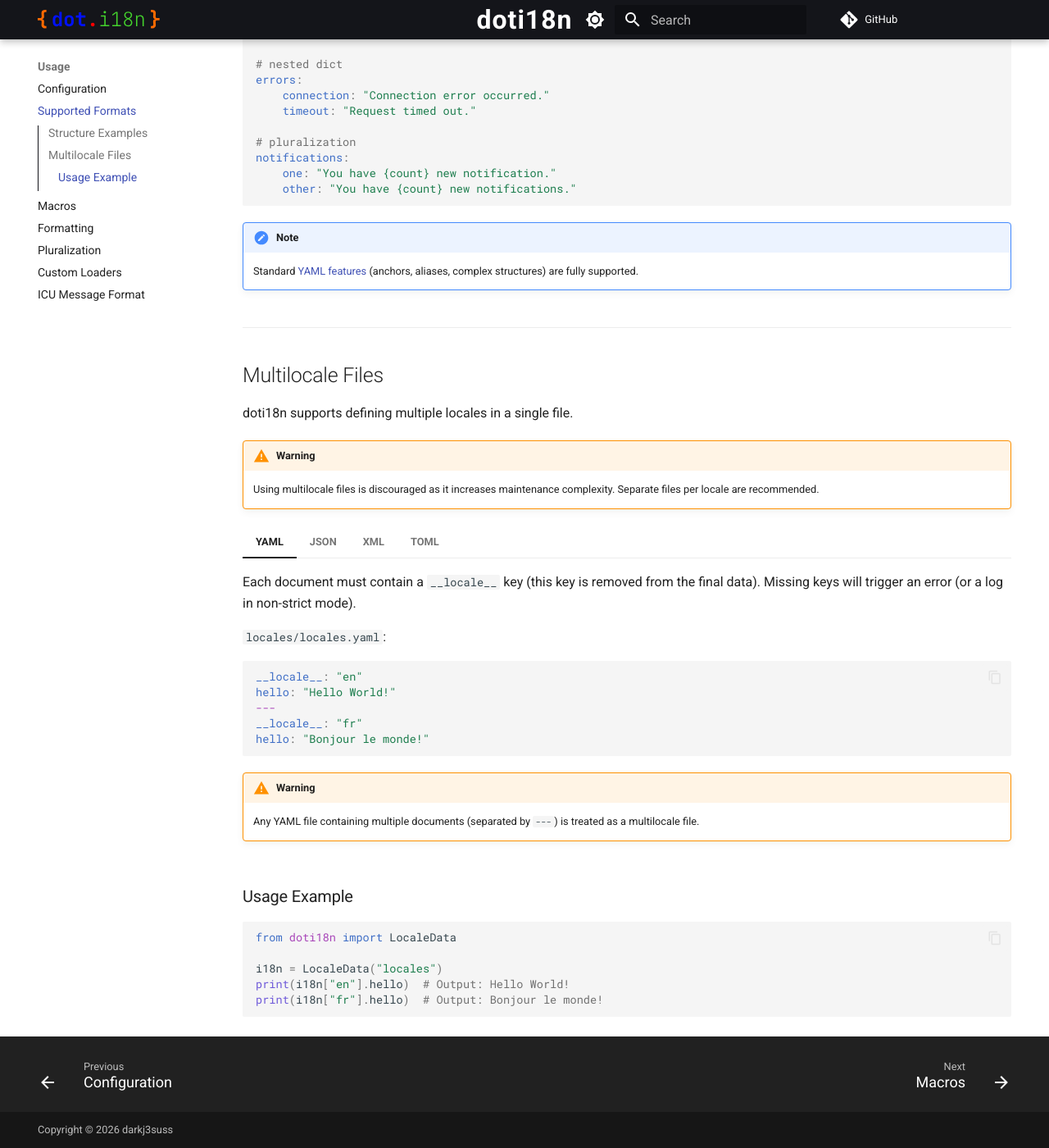
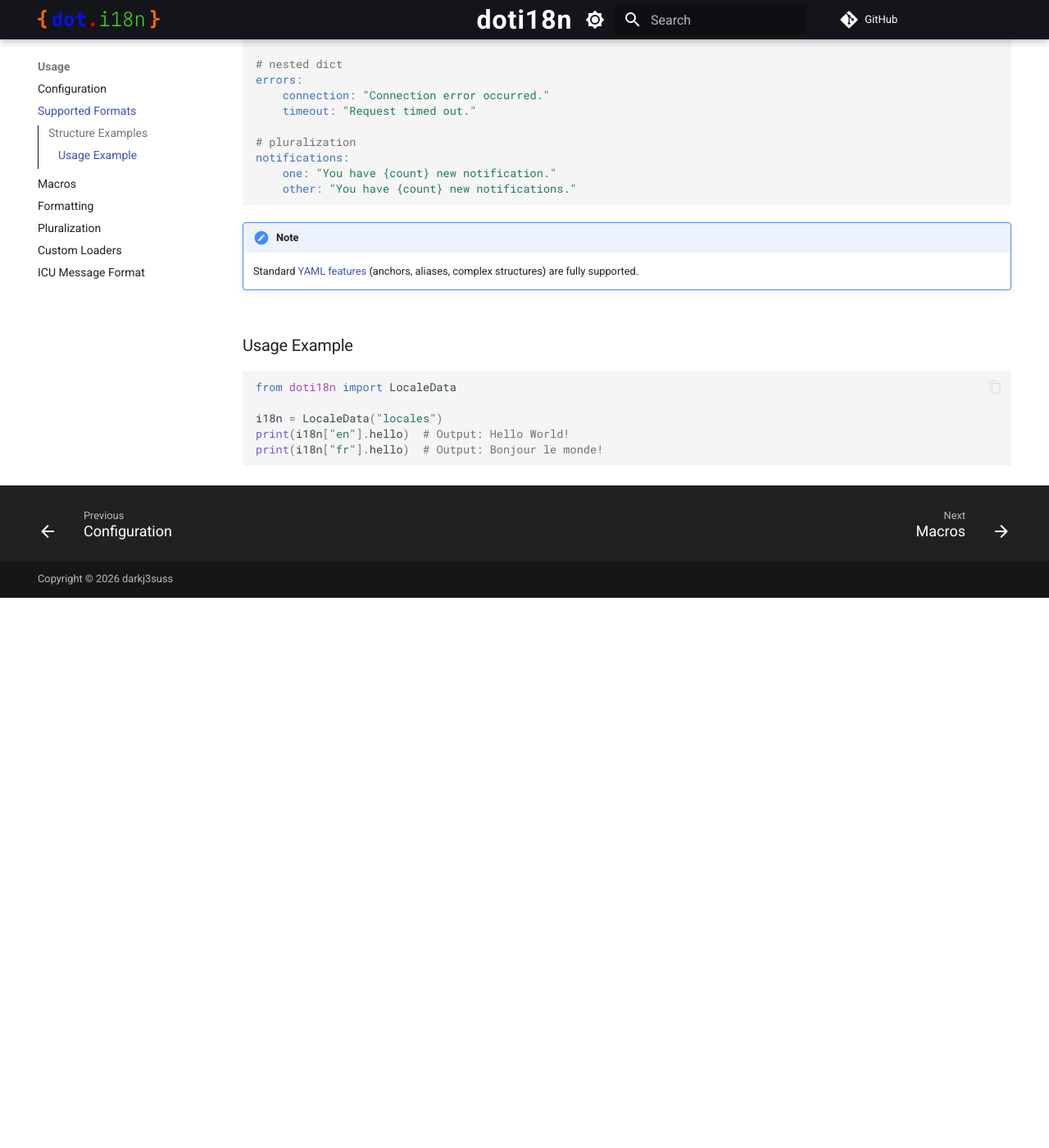
Before and after one commit to darkj3suss/doti18n, an MkDocs documentation site: the page built from docs/pages/usage/supported_formats.md, in a window 1280 px wide and 1400 px high, scrolled down 841 px. Shown: the whole window at 82% size. Built offline with MkDocs 1.6.1 and Material for MkDocs 9.7.7, drawn with Linux system fonts in a browser that asks for light colours; comment, search, counter and statistics services are not loaded; after the commit the page ends 1570 px from its top, so only the background shows below that.

Commit message:
docs: remove mentions of multilocale support

````diff
--- a/docs/pages/usage/supported_formats.md
+++ b/docs/pages/usage/supported_formats.md
@@ -173,83 +173,6 @@
     !!! note
         Standard [TOML features](https://toml.io/en/) (arrays of tables, inline tables, multi-line strings) are fully supported.
 
----
-
-## Multilocale Files
-doti18n supports defining multiple locales in a single file.
-
-!!! warning
-    Using multilocale files is discouraged as it increases maintenance complexity. Separate files per locale are recommended.
-
-=== "YAML"
-    Each document must contain a `__locale__` key (this key is removed from the final data). Missing keys will trigger an error (or a log in non-strict mode).
-
-    `locales/locales.yaml`:
-    ```yaml
-    __locale__: "en"
-    hello: "Hello World!"
-    ---
-    __locale__: "fr"
-    hello: "Bonjour le monde!"
-    ```
-
-    !!! warning
-        Any YAML file containing multiple documents (separated by `---`) is treated as a multilocale file.
-
-=== "JSON"
-    Each object in the root list must contain a `__locale__![img.png](img.png)` key (this key is removed from the final data). Missing keys will trigger an error (or a log in non-strict mode).
-
-    `locales/locales.json`:
-    ```json
-    [
-        {
-            "__locale__": "en",
-            "hello": "Hello World!"
-        },
-        {
-            "__locale__": "fr",
-            "hello": "Bonjour le monde!"
-        }
-    ]
-    ```
-
-    !!! warning
-        Any JSON file where the root element is a **list** is treated as a multilocale file.
-
-=== "XML"
-    The root element must be `<locales>`, `<localizations>`, or `<translations>`. Child tags serve as locale names (see example). Incorrect structure will trigger an error (or a log in non-strict mode).
-
-    `locales/locales.xml`:
-    ```xml
-    <locales>
-        <en>
-            <hello>Hello World!</hello>
-        </en>
-        <fr>
-            <hello>Bonjour le monde!</hello>
-        </fr>
-    </locales>
-    ```
-    !!! warning
-        Any XML file with a root element named `<locales>`, `<localizations>`, or `<translations>` is treated as a multilocale file.
-
-=== "TOML"
-    Each document in the `locales` or `translations` array must contain a `__locale__` key. Missing keys will trigger an error (or a log in non-strict mode).
-
-    `locales/locales.toml`:
-    ```toml
-    [[locales]]
-    __locale__ = "en"
-    hello = "Hello World!"
-
-    [[locales]]
-    __locale__ = "fr"
-    hello = "Bonjour le monde!"
-    ```
-
-    !!! warning
-        Any TOML file where the root element contains a list named `locales` or `translations` is treated as a multilocale file.
-
 ### Usage Example
 
 ```python
````
Also changed, not shown: docs/pages/cheatsheet.md (+0 -48 lines), docs/pages/usage/configuration.md (+0 -4 lines), docs/pages/usage/custom_loaders.md (+1 -3 lines), readme.md.
